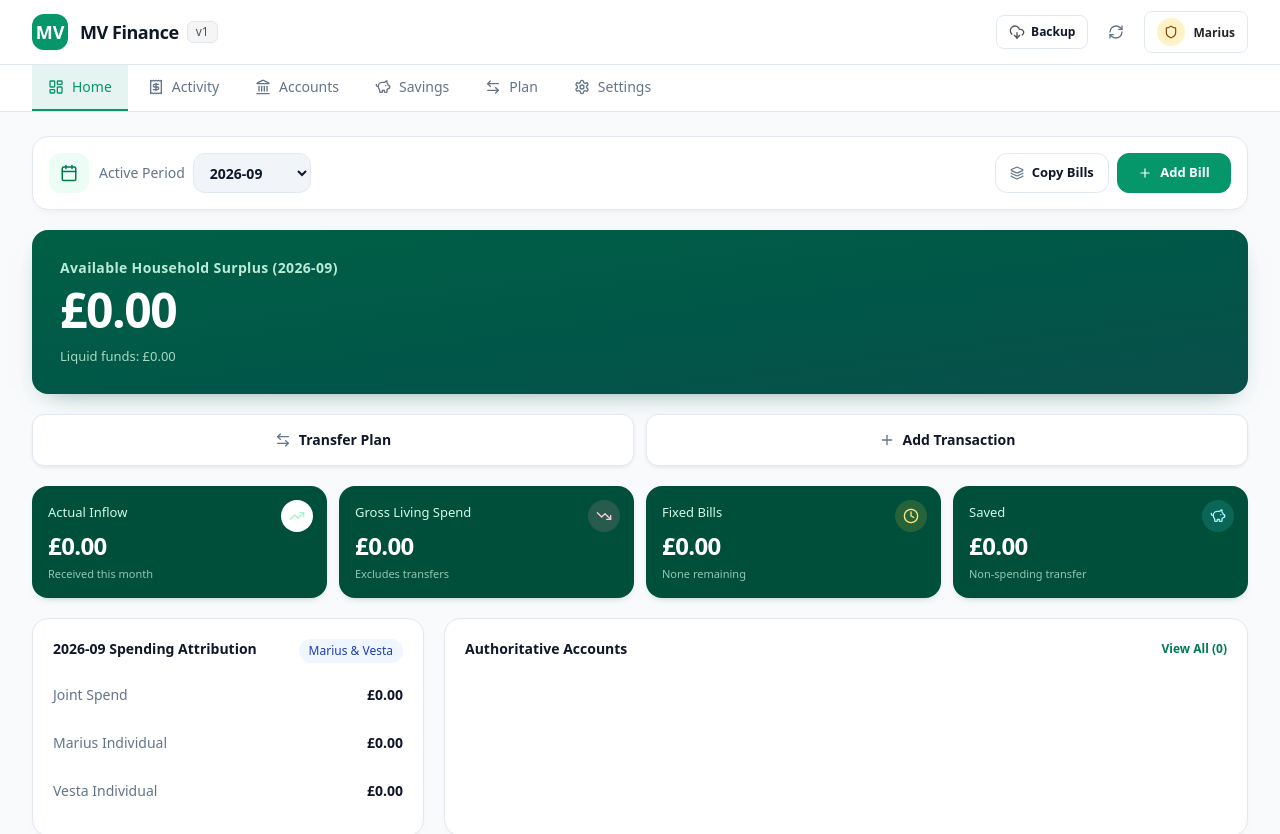
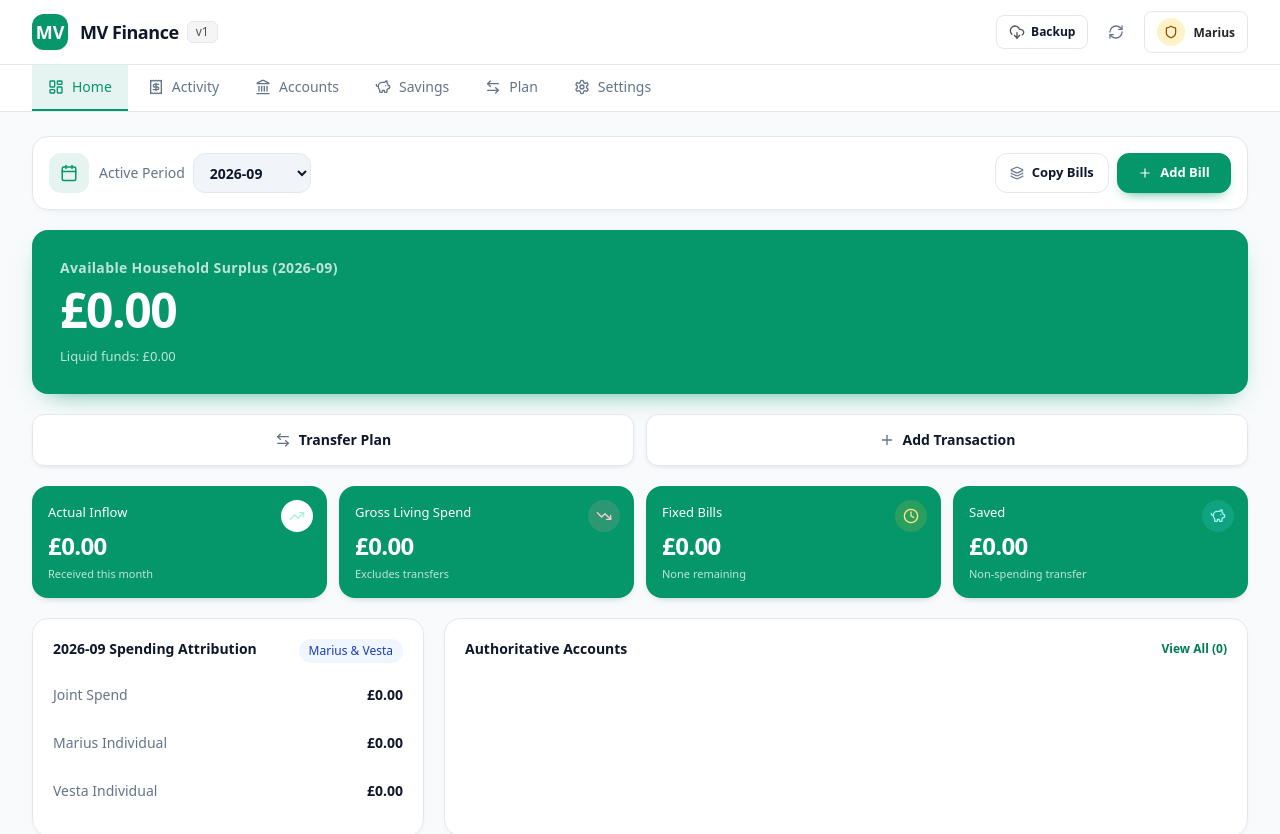
Before and after one commit to backtonemesis-cpu/MV, a React (Vite) app: page / in a window 1280 px wide. Shown: the top 834 px of the page. Built offline with nearby package versions, Linux system fonts and the light colour scheme.

Commit message:
Map Home dashboard branding to theme tokens

```diff
--- a/src/components/Dashboard.tsx
+++ b/src/components/Dashboard.tsx
@@ -127,7 +127,7 @@ export const Dashboard: React.FC<DashboardProps> = ({
       <section className="rounded-2xl border mv-border border-slate-200 dark:border-neutral-800 mv-surface bg-white dark:bg-neutral-900 p-3.5 sm:p-4 shadow-[0_4px_12px_-8px_rgba(15,23,42,0.18)]">
         <div className="flex flex-col lg:flex-row lg:items-center lg:justify-between gap-3">
           <div className="flex items-center gap-2.5 min-w-0">
-            <div className="w-10 h-10 shrink-0 rounded-xl bg-emerald-50 dark:bg-emerald-950/50 text-emerald-700 dark:text-emerald-300 flex items-center justify-center">
+            <div className="mv-primary-soft w-10 h-10 shrink-0 rounded-xl flex items-center justify-center">
               <Calendar className="w-[18px] h-[18px]" />
             </div>
             <div className="flex flex-wrap items-center gap-2 min-w-0">
@@ -159,7 +159,7 @@ export const Dashboard: React.FC<DashboardProps> = ({
               </button>
               <button
                 onClick={onOpenPlannedPaymentModal}
-                className="h-10 inline-flex items-center justify-center gap-2 px-3.5 rounded-xl border border-emerald-700 bg-emerald-700 text-white text-[13px] font-semibold whitespace-nowrap hover:bg-emerald-800 transition"
+                className="mv-primary-button h-10 inline-flex items-center justify-center gap-2 px-3.5 rounded-xl text-[13px] font-semibold whitespace-nowrap transition"
               >
                 <Plus className="w-3.5 h-3.5" />
                 Add Bill
@@ -170,15 +170,15 @@ export const Dashboard: React.FC<DashboardProps> = ({
       </section>
 
       {/* Available Household Surplus Hero */}
-      <section className="rounded-2xl bg-gradient-to-br from-emerald-800 to-teal-900 dark:from-emerald-950 dark:to-teal-950 p-6 sm:p-7 text-white shadow-[0_10px_26px_-16px_rgba(6,78,59,0.65)]">
+      <section className="mv-primary-bg rounded-2xl p-6 sm:p-7 shadow-[0_10px_26px_-16px_var(--primary)]">
         <div>
-          <div className="text-xs sm:text-sm font-semibold tracking-wide text-emerald-100/90">
+          <div className="text-xs sm:text-sm font-semibold tracking-wide mv-on-primary-muted">
             Available Household Surplus ({selectedMonth})
           </div>
           <h1 className="mt-2 text-4xl sm:text-5xl font-black tracking-[-0.03em] leading-none">
             {formatPence(surplusCalculation.availableSurplusPence)}
           </h1>
-          <p className="mt-3 text-[13px] leading-5 text-emerald-100/80">
+          <p className="mt-3 text-[13px] leading-5 mv-on-primary-muted">
             Liquid funds: {formatPence(totalLiquidBalancePence)}
           </p>
         </div>
@@ -208,17 +208,17 @@ export const Dashboard: React.FC<DashboardProps> = ({
 
       {/* Financial Flow Sub-Metrics */}
       <section className="grid grid-cols-[repeat(2,minmax(0,1fr))] lg:grid-cols-4 gap-3">
-        <article className="relative min-w-0 overflow-hidden rounded-2xl bg-emerald-900 dark:bg-emerald-950 p-4 text-white shadow-[0_4px_10px_-7px_rgba(6,78,59,0.6)]">
+        <article className="relative min-w-0 overflow-hidden rounded-2xl mv-primary-bg p-4 text-white shadow-[0_4px_10px_-7px_rgba(6,78,59,0.6)]">
           <div className="absolute top-3.5 right-3.5 w-8 h-8 rounded-full mv-surface bg-white/10 flex items-center justify-center">
             <TrendingUp className="w-4 h-4 text-emerald-200" />
           </div>
-          <div className="pr-10 text-[13px] font-medium leading-5 text-emerald-100 whitespace-nowrap overflow-hidden text-ellipsis">
+          <div className="pr-10 text-[13px] font-medium leading-5 mv-on-primary whitespace-nowrap overflow-hidden text-ellipsis">
             Actual Inflow
           </div>
           <div className="mt-2 text-xl sm:text-2xl font-bold tracking-tight whitespace-nowrap">
             {formatPence(surplusCalculation.actualIncomeReceivedPence)}
           </div>
-          <div className="mt-1 text-[11px] leading-4 text-emerald-100/70 min-h-4">
+          <div className="mt-1 text-[11px] leading-4 mv-on-primary-muted min-h-4">
             {surplusCalculation.expectedIncomePence > 0
               ? `Expected: ${formatPence(surplusCalculation.expectedIncomePence)}`
               : surplusCalculation.refundsPence > 0
@@ -227,49 +227,49 @@ export const Dashboard: React.FC<DashboardProps> = ({
           </div>
         </article>
 
-        <article className="relative min-w-0 overflow-hidden rounded-2xl bg-emerald-900 dark:bg-emerald-950 p-4 text-white shadow-[0_4px_10px_-7px_rgba(6,78,59,0.6)]">
+        <article className="relative min-w-0 overflow-hidden rounded-2xl mv-primary-bg p-4 text-white shadow-[0_4px_10px_-7px_rgba(6,78,59,0.6)]">
           <div className="absolute top-3.5 right-3.5 w-8 h-8 rounded-full bg-rose-300/15 flex items-center justify-center">
             <TrendingDown className="w-4 h-4 text-rose-200" />
           </div>
-          <div className="pr-10 text-[13px] font-medium leading-5 text-emerald-100 whitespace-nowrap overflow-hidden text-ellipsis">
+          <div className="pr-10 text-[13px] font-medium leading-5 mv-on-primary whitespace-nowrap overflow-hidden text-ellipsis">
             Gross Living Spend
           </div>
           <div className="mt-2 text-xl sm:text-2xl font-bold tracking-tight whitespace-nowrap">
             {formatPence(surplusCalculation.grossOtherSpendingPence)}
           </div>
-          <div className="mt-1 text-[11px] leading-4 text-emerald-100/70">
+          <div className="mt-1 text-[11px] leading-4 mv-on-primary-muted">
             Excludes transfers
           </div>
         </article>
 
-        <article className="relative min-w-0 overflow-hidden rounded-2xl bg-emerald-900 dark:bg-emerald-950 p-4 text-white shadow-[0_4px_10px_-7px_rgba(6,78,59,0.6)]">
+        <article className="relative min-w-0 overflow-hidden rounded-2xl mv-primary-bg p-4 text-white shadow-[0_4px_10px_-7px_rgba(6,78,59,0.6)]">
           <div className="absolute top-3.5 right-3.5 w-8 h-8 rounded-full bg-amber-300/15 flex items-center justify-center">
             <Clock className="w-4 h-4 text-amber-200" />
           </div>
-          <div className="pr-10 text-[13px] font-medium leading-5 text-emerald-100 whitespace-nowrap overflow-hidden text-ellipsis">
+          <div className="pr-10 text-[13px] font-medium leading-5 mv-on-primary whitespace-nowrap overflow-hidden text-ellipsis">
             Fixed Bills
           </div>
           <div className="mt-2 text-xl sm:text-2xl font-bold tracking-tight whitespace-nowrap">
             {formatPence(surplusCalculation.fixedBillsUnpaidPence)}
           </div>
-          <div className="mt-1 text-[11px] leading-4 text-emerald-100/70 min-h-4">
+          <div className="mt-1 text-[11px] leading-4 mv-on-primary-muted min-h-4">
             {surplusCalculation.fixedBillsTotalPence > 0
               ? `${formatPence(surplusCalculation.fixedBillsTotalPence)} total`
               : 'None remaining'}
           </div>
         </article>
 
-        <article className="relative min-w-0 overflow-hidden rounded-2xl bg-emerald-900 dark:bg-emerald-950 p-4 text-white shadow-[0_4px_10px_-7px_rgba(6,78,59,0.6)]">
+        <article className="relative min-w-0 overflow-hidden rounded-2xl mv-primary-bg p-4 text-white shadow-[0_4px_10px_-7px_rgba(6,78,59,0.6)]">
           <div className="absolute top-3.5 right-3.5 w-8 h-8 rounded-full bg-cyan-300/15 flex items-center justify-center">
             <PiggyBank className="w-4 h-4 text-cyan-200" />
           </div>
-          <div className="pr-10 text-[13px] font-medium leading-5 text-emerald-100 whitespace-nowrap overflow-hidden text-ellipsis">
+          <div className="pr-10 text-[13px] font-medium leading-5 mv-on-primary whitespace-nowrap overflow-hidden text-ellipsis">
             Saved
           </div>
           <div className="mt-2 text-xl sm:text-2xl font-bold tracking-tight whitespace-nowrap">
             {formatPence(monthSummary.savingsTransfersPence)}
           </div>
-          <div className="mt-1 text-[11px] leading-4 text-emerald-100/70">
+          <div className="mt-1 text-[11px] leading-4 mv-on-primary-muted">
             Non-spending transfer
           </div>
         </article>
```
